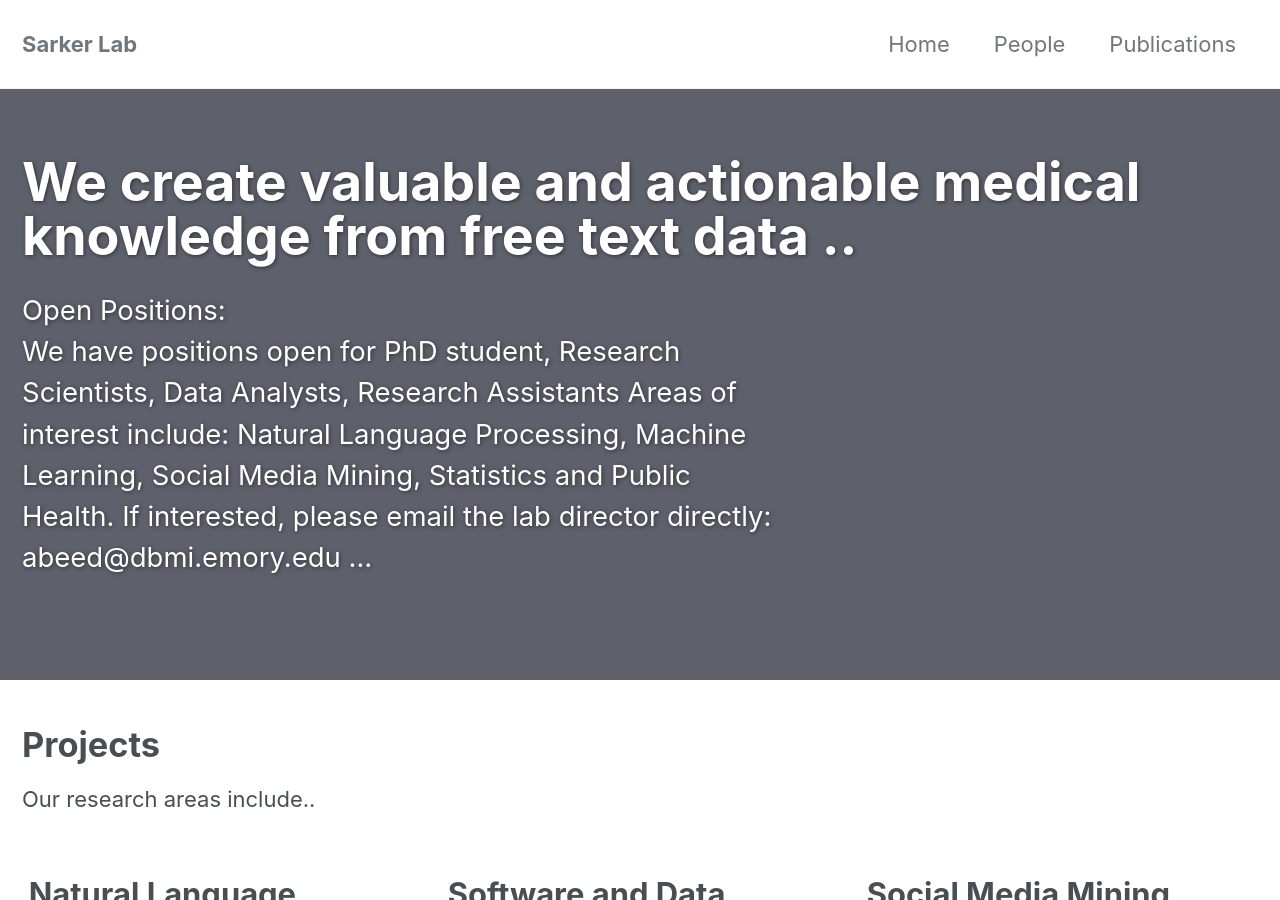
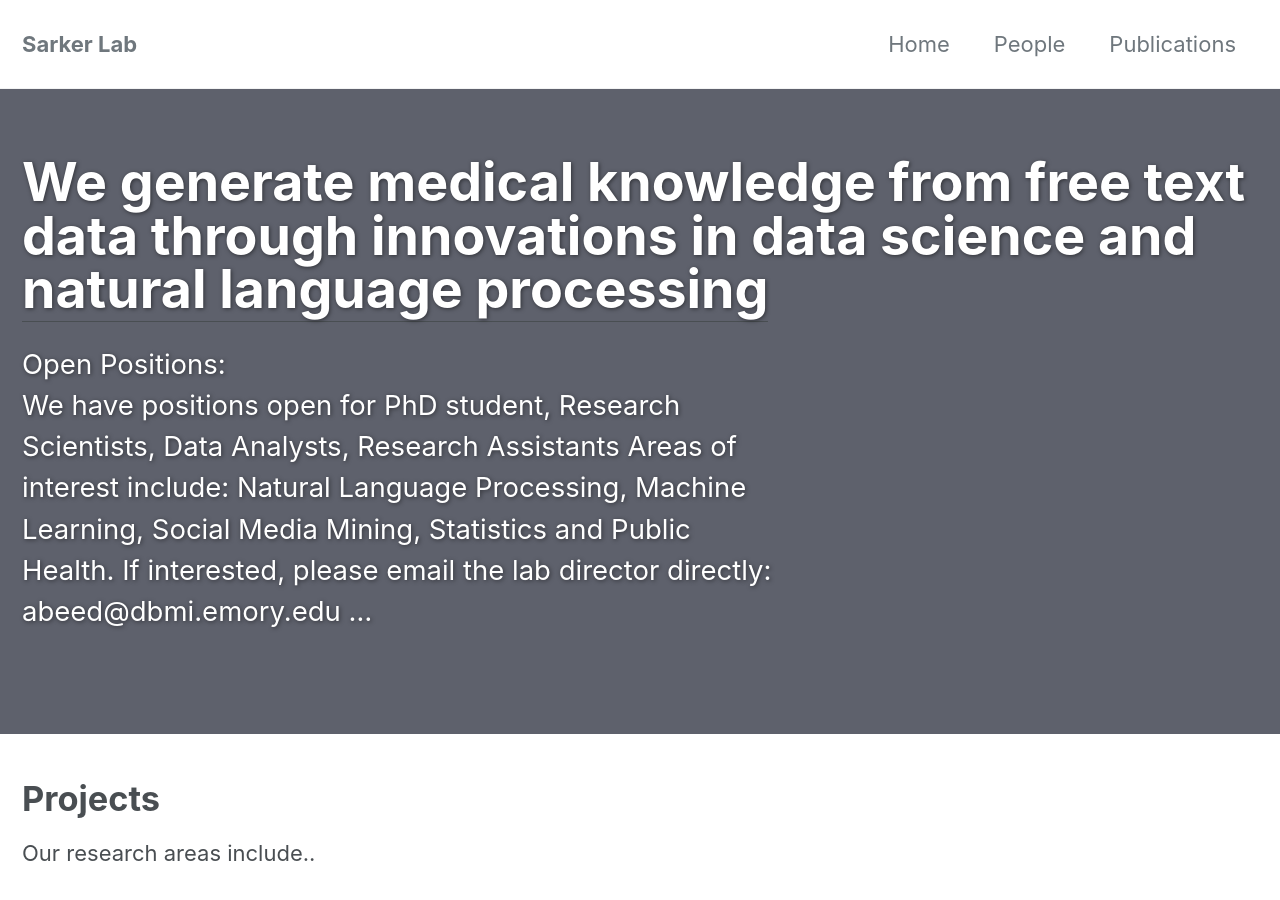
Before and after one commit to sarkerlab/Website, a Jekyll site: the page built from index.md, in a window 1280 px wide and 900 px high. Built offline with Jekyll 4.4.1, drawn with Linux system fonts in a browser that asks for light colours; cached includes are drawn as plain includes; nearby versions of some CDN libraries.

Commit message:
Update index.md

```diff
--- a/index.md
+++ b/index.md
@@ -1,5 +1,5 @@
 ---
-title: We create valuable and actionable medical knowledge from free text data ..
+title: We generate medical knowledge from free text data through innovations in data science and <u> natural language processing </u>
 layout: splash
 permalink: /
 header:
```
